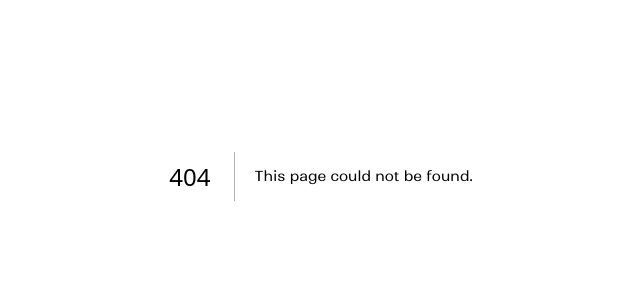
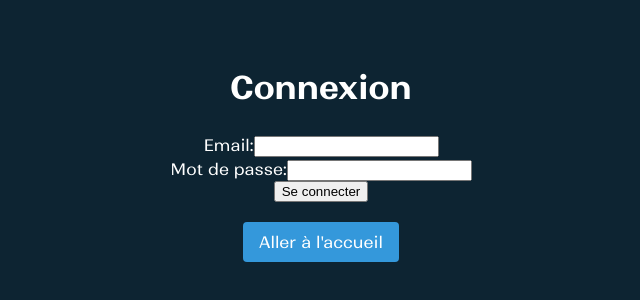
Before and after one commit to Mayel-0/Tech_Talk-Remaster-JS, a Next.js app: page /login in a window 1280 px wide. Before the commit this address had no page. Shown: the part 224-524 px from the top of the page, without its empty margins (319-959 px from the left). Built offline with nearby package versions, Linux system fonts and the light colour scheme.

Commit message:
add page login

```diff
--- /dev/null
+++ b/src/app/login/page.tsx
@@ -0,0 +1,19 @@
+export default function LoginPage() {
+  return (
+      <main className="container views">
+        <h1>Connexion</h1>
+        <form method="post" action="/login" id="loginForm" className="loginForm">
+          <div>
+            <label htmlFor="email">Email:</label>
+            <input type="email" id="email" name="email" required />
+          </div>
+          <div>
+            <label htmlFor="password">Mot de passe:</label>
+            <input type="password" id="password" name="password" required />
+          </div>
+          <button type="submit">Se connecter</button>
+        </form>
+        <a href="/index.html" className="btn-accueil">Aller à l'accueil</a>
+      </main>
+  )
+}
```
